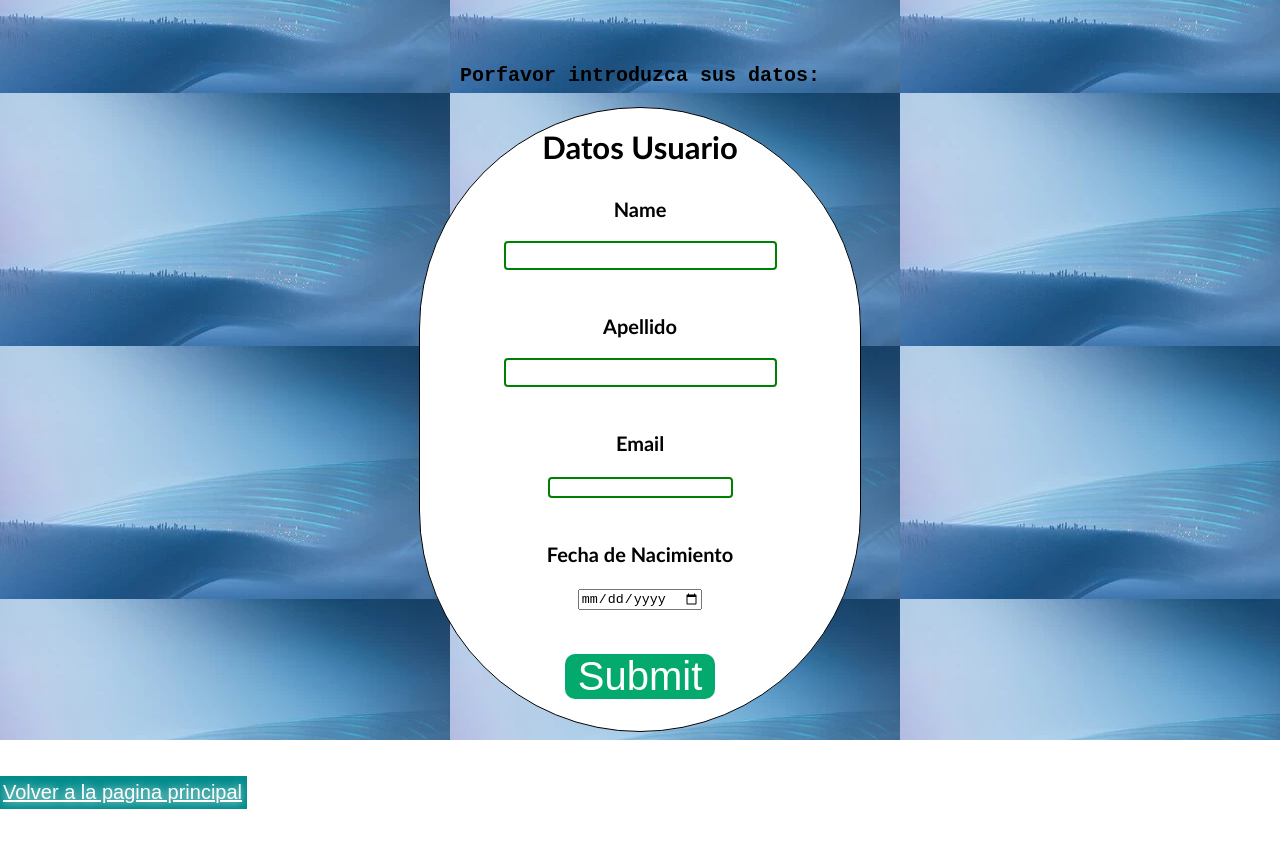
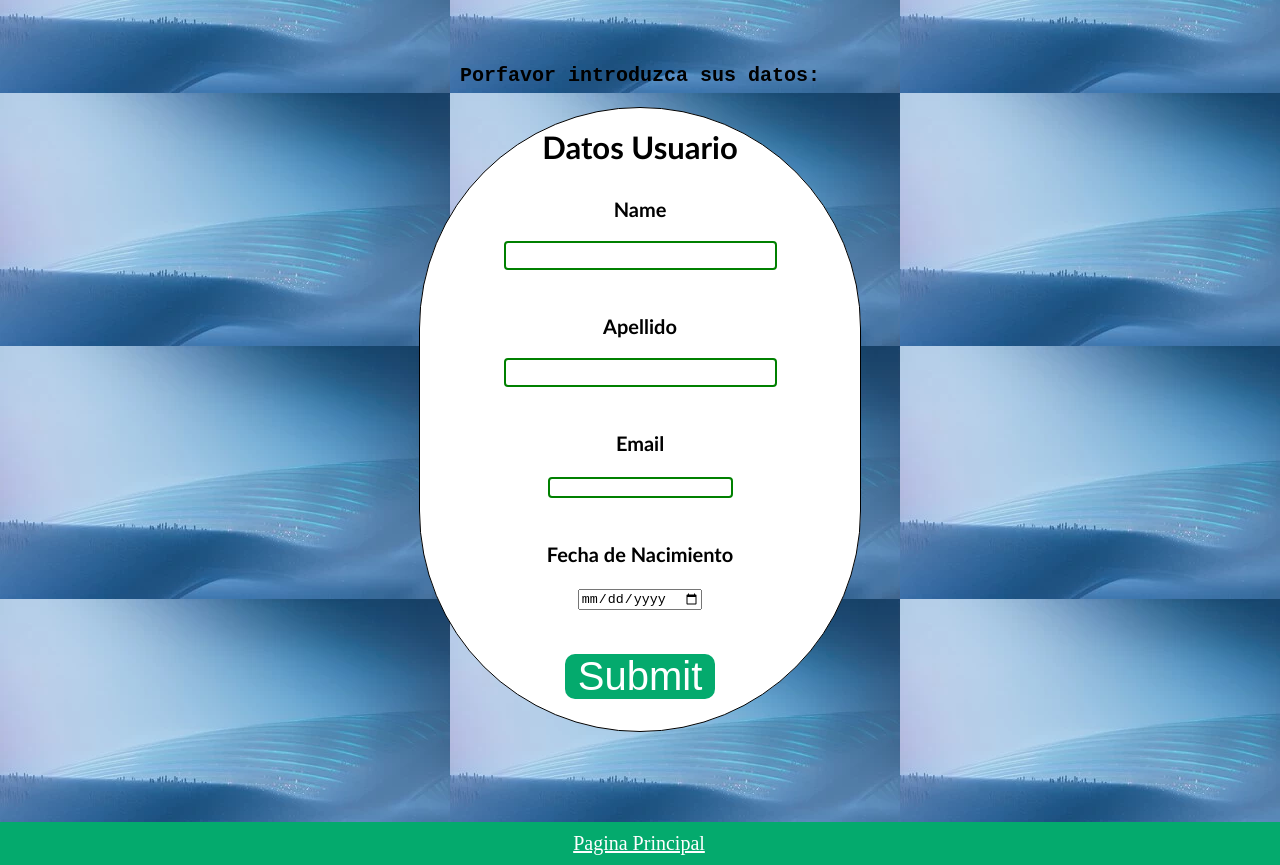
Before and after one commit to FranJRG/Evaluacion_Inicial, a website: page formulario.html in a window 1280 px wide. Shown: the part 160-1025 px from the top of the page. Before the commit the page ends 900 px from the top, so only its background shows below. Drawn offline with Linux system fonts and the light colour scheme.

Commit message:
guardando cambios

```diff
--- a/formulario.html
+++ b/formulario.html
@@ -36,9 +36,9 @@
         </fieldset>
     </form>
 
-    <button id="footer2">
-        <a id="foot" href="index.html">Volver a la pagina principal</a>
-    </button>
+    <div class="footer2">
+        <a href="index.html">Pagina Principal</a>
+    </div>
 
     <script src="funciones.js"></script>
 </body>
--- a/style.css
+++ b/style.css
@@ -9,6 +9,10 @@ h1 {
   font-family: "Gill Sans", "Gill Sans MT", Calibri, "Trebuchet MS", sans-serif;
   font-size: 70px;
   color: cadetblue;
+}
+
+a{
+  text-align: center;
 }
 
 a:hover{
@@ -113,15 +117,15 @@ button {
   text-align: center;
 }
 
-#footer2 {
-  background-color: darkcyan;
+.footer2{
+  font-size: 20px;
+  background-color: #04aa6d;
+  padding: 10px;
   text-align: center;
-  padding: 5px;
-  position: fixed;
-  text-shadow: 0px 0px 10px;
-  margin-top: 44px;
-  margin-right: -10px;
+  margin-top: 90px;
   margin-left: -10px;
+  margin-right: -8px;
+  margin-bottom: -9px;
 }
 
 #forma {
```
Also changed, not shown: index.html (+0 -9 lines).
